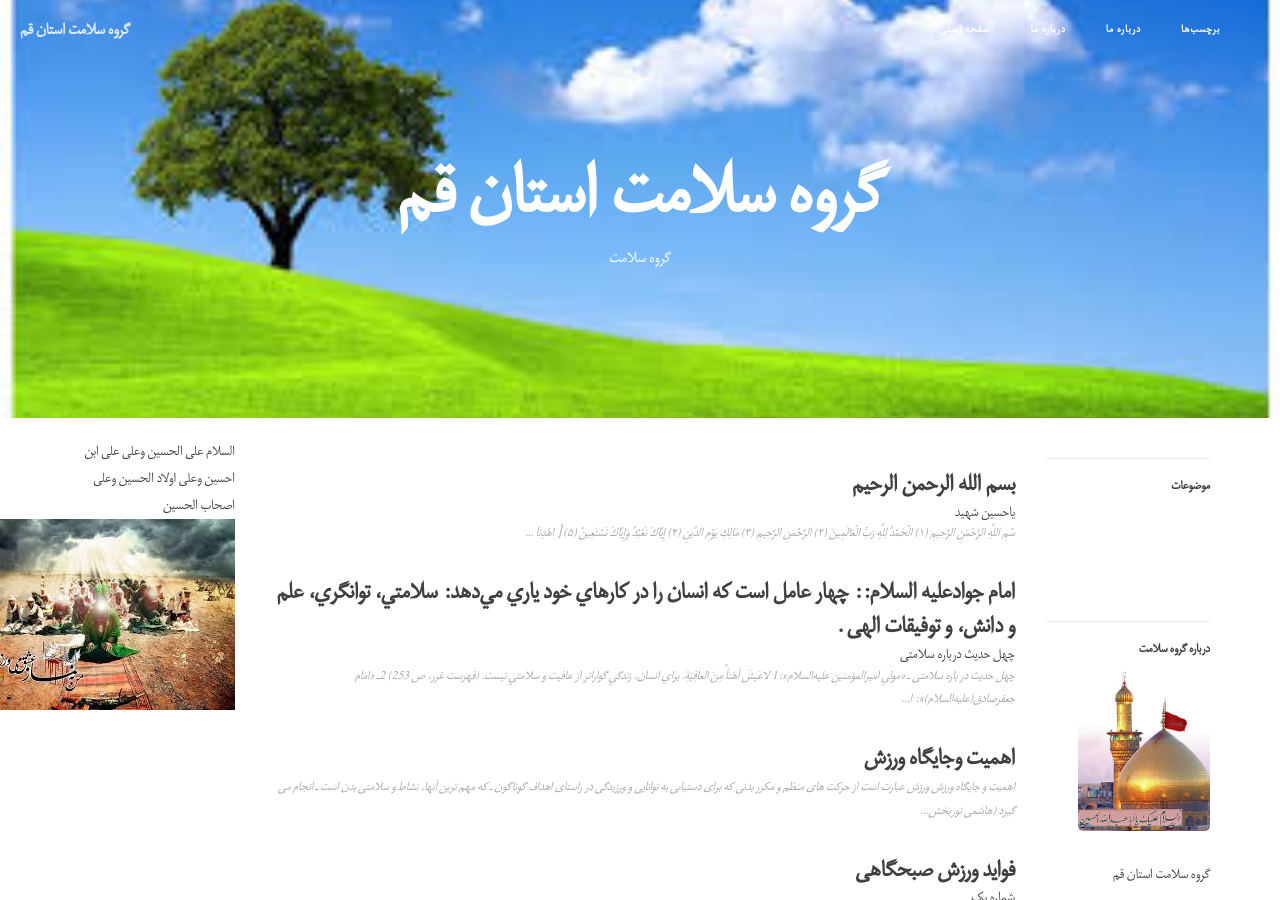
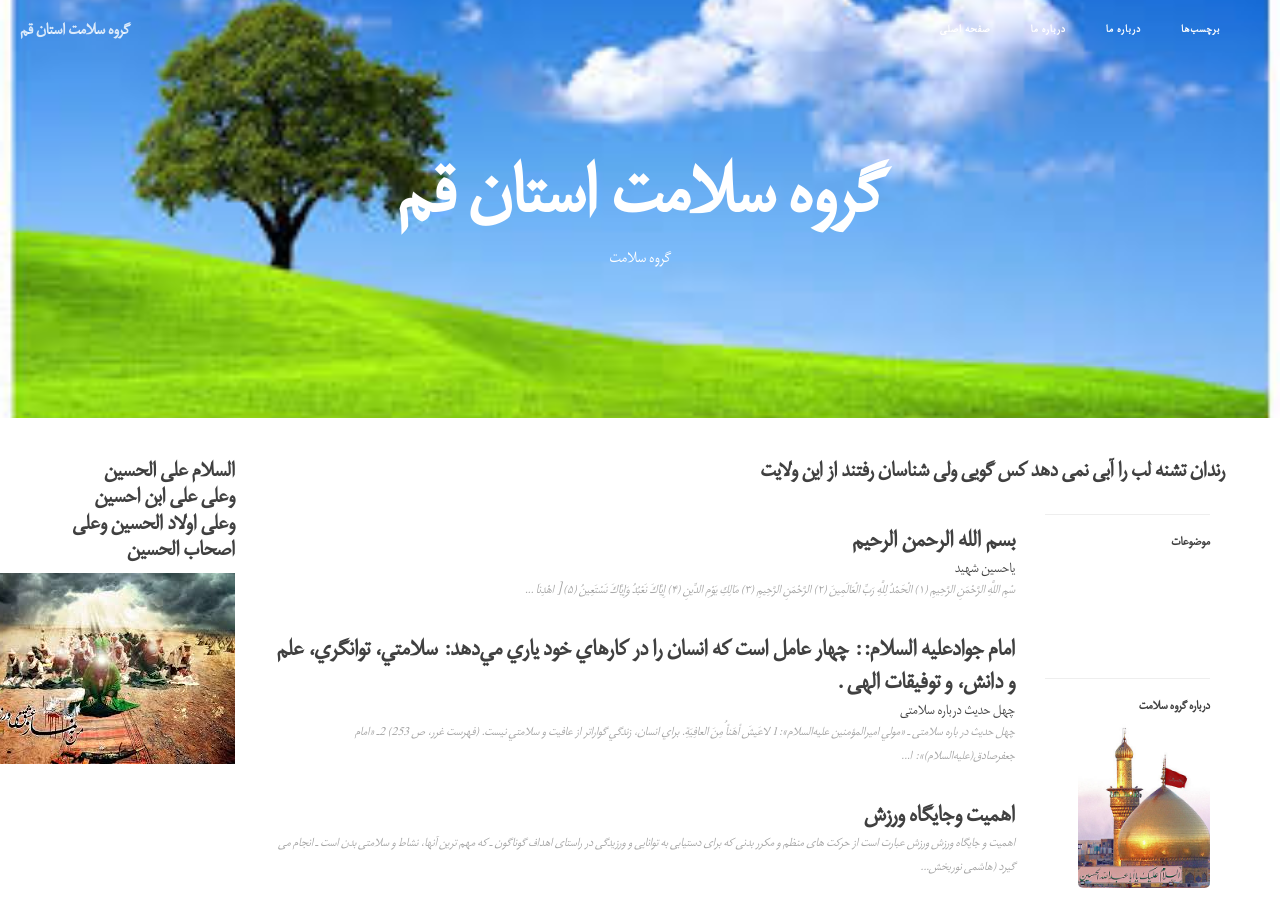
Before and after one commit to grouh-salamat/grouh-salamat.github.io, a Jekyll site: the page built from index.html, in a window 1280 px wide and 900 px high. Built offline with Jekyll 4.4.1, drawn with Linux system fonts in a browser that asks for light colours; the list of posts is cut into pages by our own code.

Commit message:
Update page.html

```diff
--- a/_layouts/page.html
+++ b/_layouts/page.html
@@ -71,10 +71,11 @@ layout: default
                 col-xs-12
                 postlist-container
             ">
-السلام علی الحسین وعلی علی ابن احسین وعلی اولاد الحسین وعلی اصحاب الحسین
+	<h3>السلام علی الحسین وعلی علی ابن احسین وعلی اولاد الحسین وعلی اصحاب الحسین</H3>
 <img src="/img/58.jpg">
 	  </div>
 
+		<H3>رندان تشنه لب را آبی نمی دهد کس      گویی ولی شناسان رفتند از این ولایت </H3>
 
     		<div class="
                 col-lg-8 col-lg-offset-0
```
